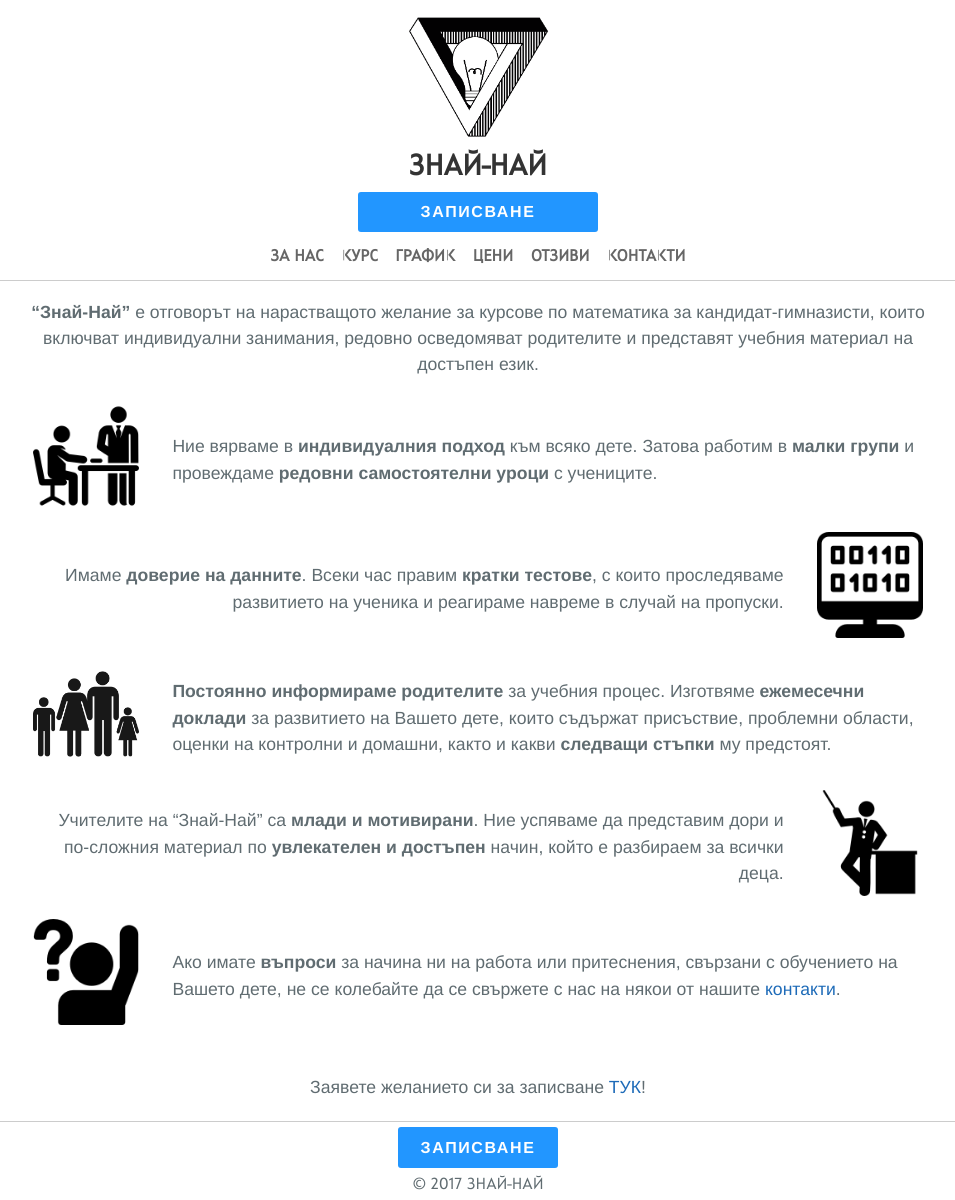
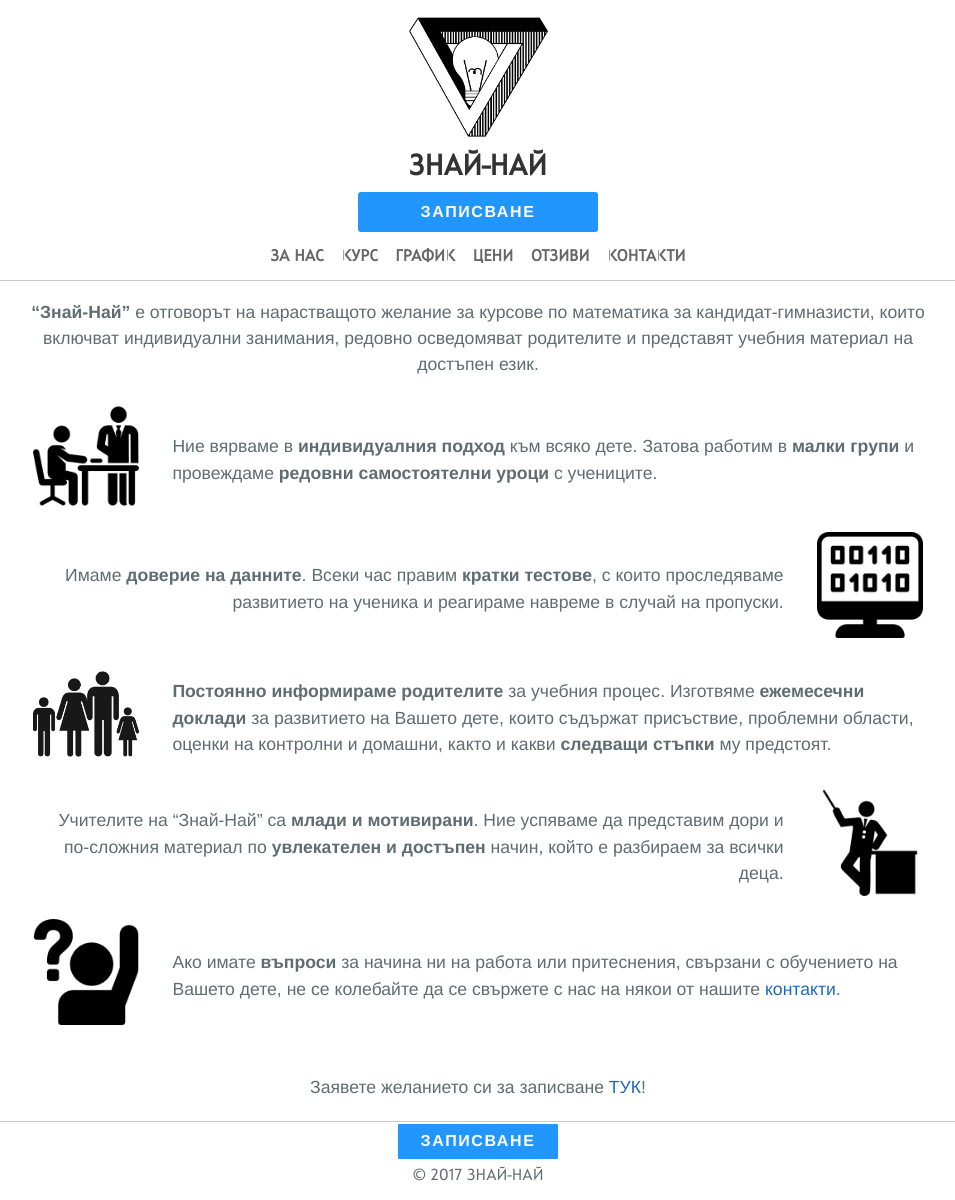
Before and after one commit to znainai/znainai.github.io, a Jekyll site: the page built from index.md, in a window 1280 px wide. Shown: the whole page, without its empty margins (162-1117 px from the left). Built offline with Jekyll 4.4.1, drawn with Linux system fonts in a browser that asks for light colours.

Commit message:
Update jekyll-theme-cayman.scss

```diff
--- a/_sass/jekyll-theme-cayman.scss
+++ b/_sass/jekyll-theme-cayman.scss
@@ -345,12 +345,12 @@ footer#main-footer {
 
   a.enroll-button {
     background: rgb(34, 150, 255);
-    border-radius: 3px;
+    border-radius: 1px;
     width: 10em;
     display: block;
     margin: auto;
-    margin-top: 0.3em;
-    padding: 0.3em;
+    margin-top: 0.1em;
+    padding: 0.1em;
     font-family: Arial Black, Helvetica, sans-serif;
     font-weight: bold;
     letter-spacing: 0.1em;
```
